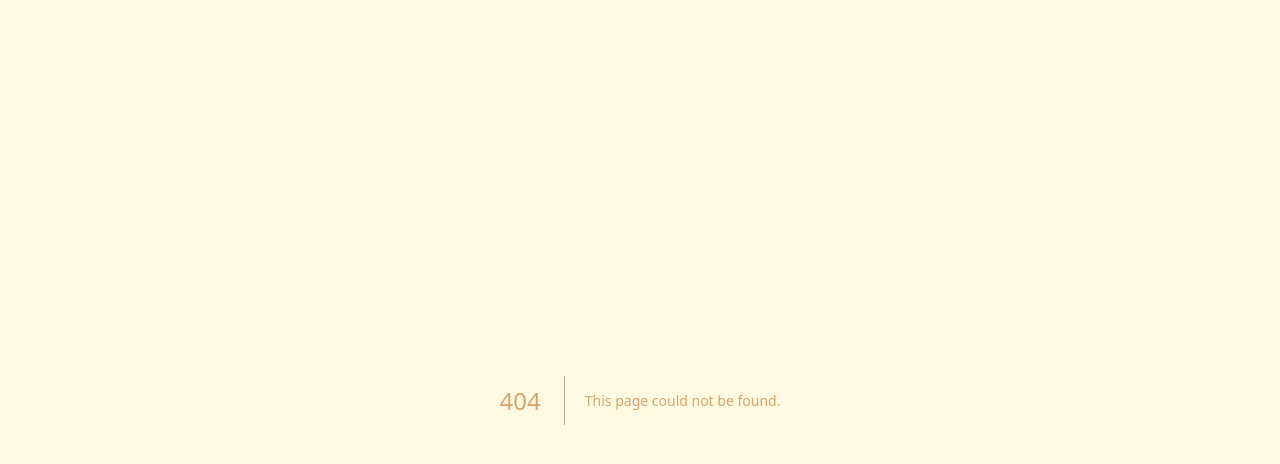
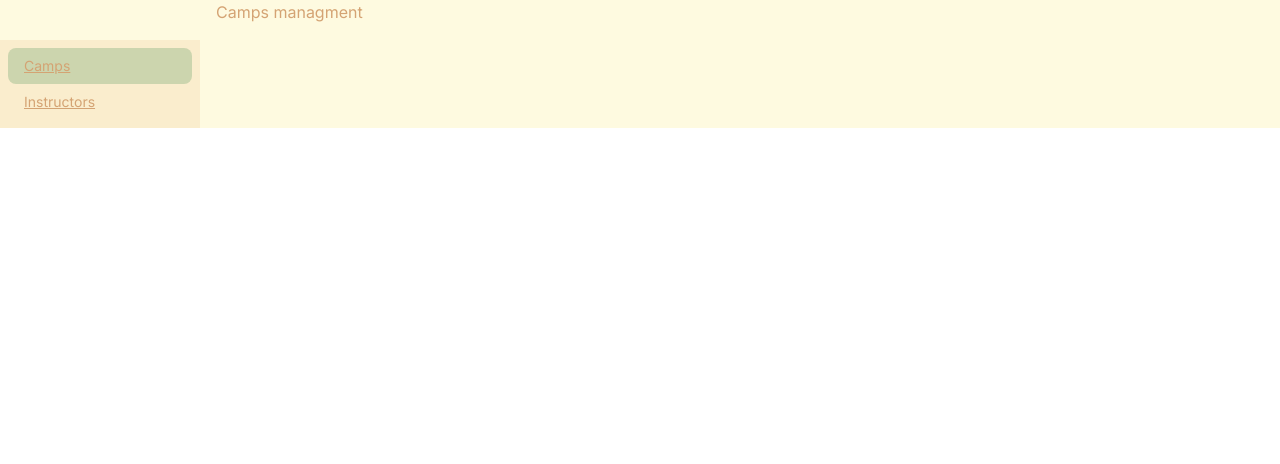
Before and after one commit to xadamec1/CampManager, a Next.js app: page /admin/center/camps in a window 1280 px wide. Before the commit this address had no page. Shown: the top 464 px of the page. Built offline with nearby package versions, Linux system fonts and the light colour scheme.

Commit message:
admin sidebar finished

```diff
--- /dev/null
+++ b/src/app/admin/center/camps/page.tsx
@@ -0,0 +1,5 @@
+const Page = () => {
+	return <h1>Camps managment</h1>;
+};
+
+export default Page;
--- /dev/null
+++ b/src/app/admin/center/layout.tsx
@@ -0,0 +1,40 @@
+'use client';
+
+import Link from 'next/link';
+import { usePathname } from 'next/navigation';
+import React from 'react';
+
+const SidebarItem = ({ path, title }: { path: string; title: string }) => {
+	const pathname = usePathname();
+	return (
+		<li>
+			<Link
+				className={`link ${pathname === path ? ' bg-darker-green ' : ''}`}
+				href={path}
+			>
+				{title}
+			</Link>
+		</li>
+	);
+};
+
+const Sidebar = () => {
+	return (
+		<ul className="menu mt-10  bg-default-button">
+			<SidebarItem path={'/admin/center/camps'} title={'Camps'} />
+			<SidebarItem path={'/admin/center/instructors'} title={'Instructors'} />
+		</ul>
+	);
+};
+
+const AdminLayout = ({ children }: { children: React.ReactNode }) => (
+	<div className="grid grid-cols-12 gap-4">
+		<div className="col-span-2">
+			<Sidebar />
+		</div>
+
+		<div className="col-span-10">{children}</div>
+	</div>
+);
+
+export default AdminLayout;
--- a/src/app/layout.tsx
+++ b/src/app/layout.tsx
@@ -16,7 +16,7 @@ const RootLayout = ({ children }: { children: React.ReactNode }) => (
 		<body
 			className={`${inter.className} bg-default-background text-default-text`}
 		>
-			<main className="container mx-auto px-10">
+			<main className="container ">
 				<Providers>{children}</Providers>
 			</main>
 		</body>
```
